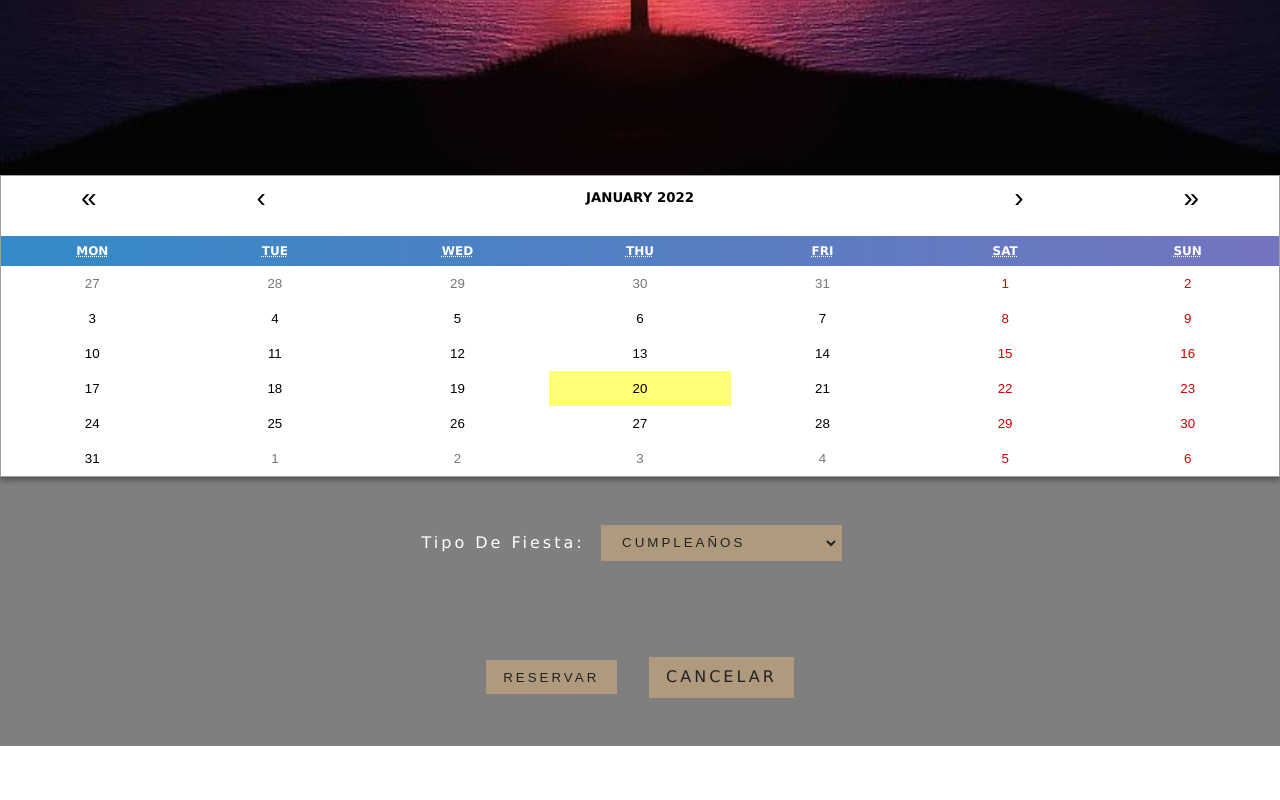
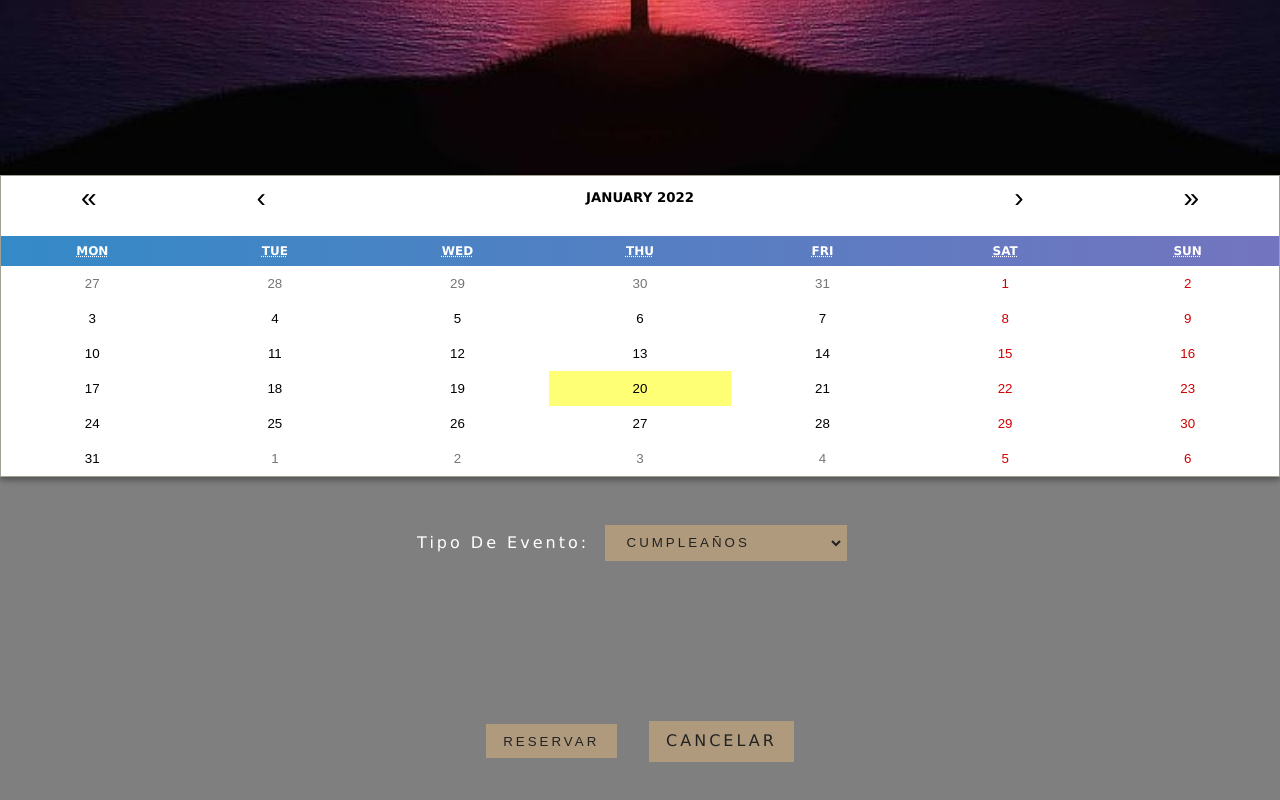
Before and after one commit to IvanSoftSolutions/SalonFiestas_WebApp, a React (Create React App) app: page /calendar in a window 1280 px wide. Shown: the part 625-1425 px from the top of the page. Before the commit the page ends 1371 px from the top, so only its background shows below. Built offline with nearby package versions, Linux system fonts and the light colour scheme.

Commit message:
Add date & type handling events to calendar

```diff
--- a/src/components/Info.js
+++ b/src/components/Info.js
@@ -29,7 +29,7 @@ export default class Info extends Component {
         return (
             <section className='services'>
                 <Title title='info' />
-                <div class="services-center">
+                <div className="services-center">
                     {this.state.services.map((item, index) => {
                         return <article key={index} className='service'>
                             <span>{item.icon}</span>
--- a/src/components/Navbar.js
+++ b/src/components/Navbar.js
@@ -13,7 +13,7 @@ export default class Navbar extends Component {
         return (
             <nav className='navbar'>
                 <div className='nav-center'>
-                    <div class="nav-header">
+                    <div className="nav-header">
                         <Link to="/">
                             <FaHome />
                         </Link>
--- a/src/pages/Calendar.js
+++ b/src/pages/Calendar.js
@@ -1,10 +1,39 @@
-import React from 'react'
+import React, { useState } from 'react'
 import Hero from '../components/Hero'
 import Banner from '../components/Banner'
-import { Link } from 'react-router-dom'
+import { Link, useNavigate } from 'react-router-dom'
 import Calendar from 'react-calendar'
+import { GiConsoleController } from 'react-icons/gi'
 
 export default function Calendario() {
+    const [type, setType] = useState('null');
+    const [date, setDate] = useState();
+
+    const handleType = (e) => {
+        setType(e.target.value);
+    }
+
+    const handleDate = (e) => {
+        setDate(e)
+    }
+
+    const renderOtherInput = () => {
+        if (type === 'other') {
+            return (
+                <>
+                    <p>Por favor especifique:</p>
+                    <input type="text" />
+                </>
+            )
+
+        }
+    }
+
+    const data = {
+        date: date,
+        type: type
+    }
+
     return (
         <>
             <Hero>
@@ -14,19 +43,23 @@ export default function Calendario() {
                     </Link>
                 </Banner>
             </Hero>
-            <div class="calendar-container">
-                <Calendar />
+            <div className="calendar-container">
+                <Calendar onChange={e => handleDate(e)} />
             </div>
-            <div class="btn-container">
-                <label for="type">Tipo de fiesta:</label>
-                <select className='btn-secondary' name="type" id="type">
+            <div className="btn-container">
+                <label>Tipo de evento:</label>
+                <select className='btn-secondary' name="type" id="type" defaultValue={'birthday'} onChange={e => handleType(e)}>
                     <option value="birthday">Cumpleaños</option>
                     <option value="anniversary">Aniversario</option>
                     <option value="familiar">Fiesta familiar</option>
-                    <option value="graduation">Graduacion</option>
+                    <option value="graduation">Graduación</option>
                     <option value="communion">Primera comunión</option>
                     <option value="other">Otro</option>
                 </select>
+                <p></p>
+            </div>
+            <div className='btn-container'>
+                {renderOtherInput()}
             </div>
             <div className='btn-container'>
                 <button className='btn-secondary'>Reservar</button>
```
